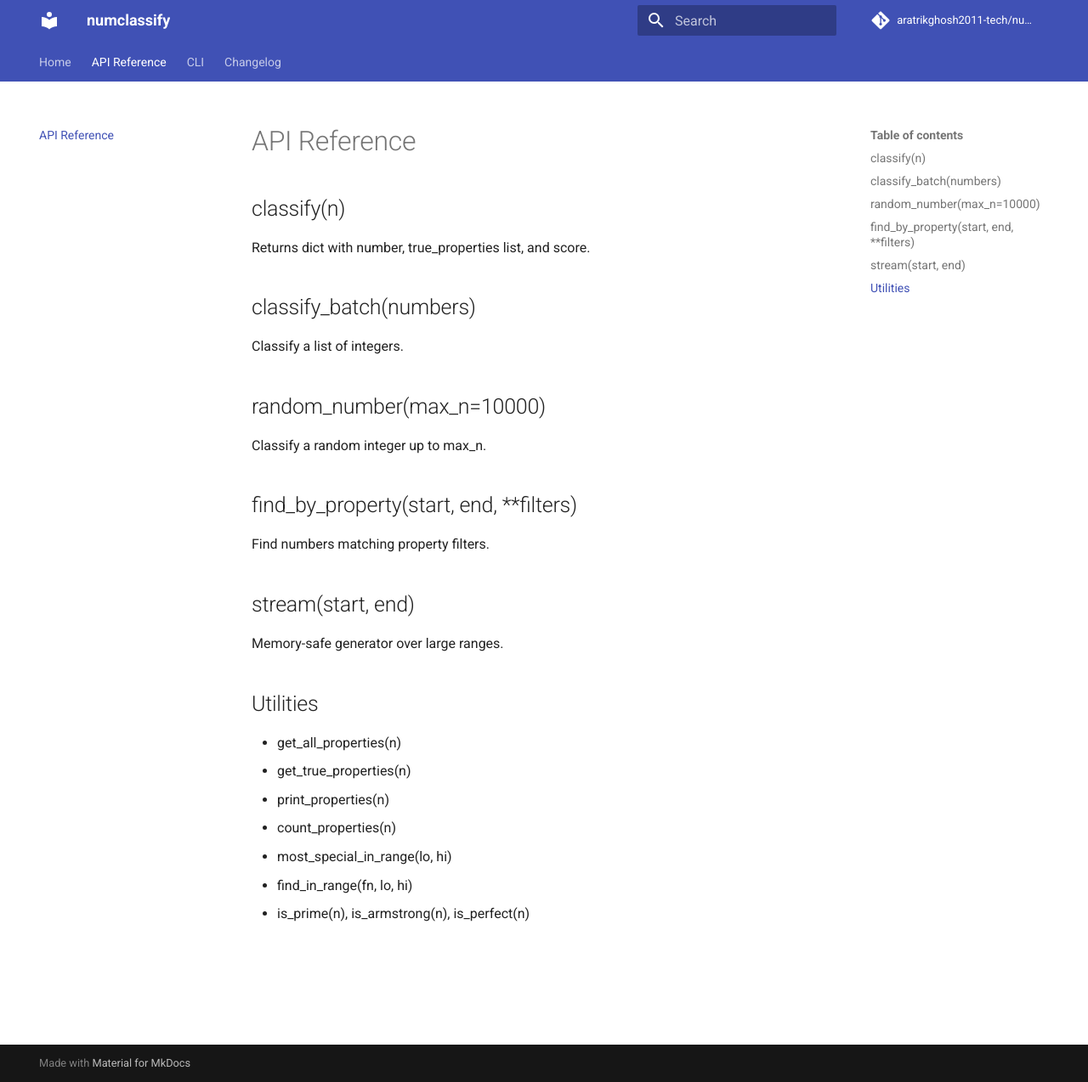
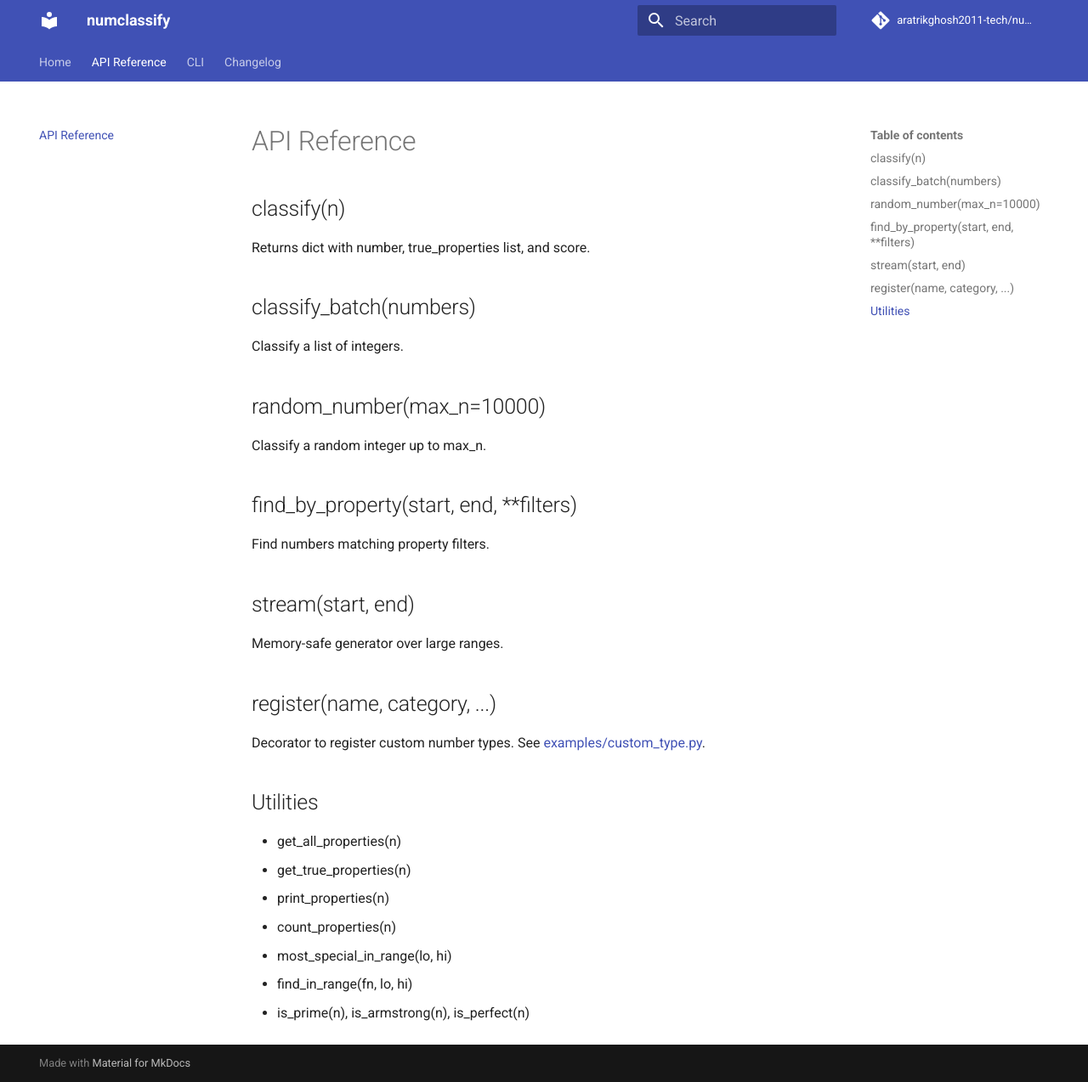
Before and after one commit to aratrikghosh2011-tech/numclassify, an MkDocs documentation site: the page built from docs/api.md, in a window 1280 px wide and 1274 px high. Shown: the whole window at 85% size. Built offline with MkDocs 1.6.1 and Material for MkDocs 9.7.7, drawn with Linux system fonts in a browser that asks for light colours; comment, search, counter and statistics services are not loaded.

Commit message:
Update docs/api.md: add register to API reference

```diff
--- a/docs/api.md
+++ b/docs/api.md
@@ -15,6 +15,9 @@ Find numbers matching property filters.
 ## stream(start, end)
 Memory-safe generator over large ranges.
 
+## register(name, category, ...)
+Decorator to register custom number types. See [examples/custom_type.py](https://github.com/aratrikghosh2011-tech/numclassify/blob/main/examples/custom_type.py).
+
 ## Utilities
 - get_all_properties(n)
 - get_true_properties(n)
```
